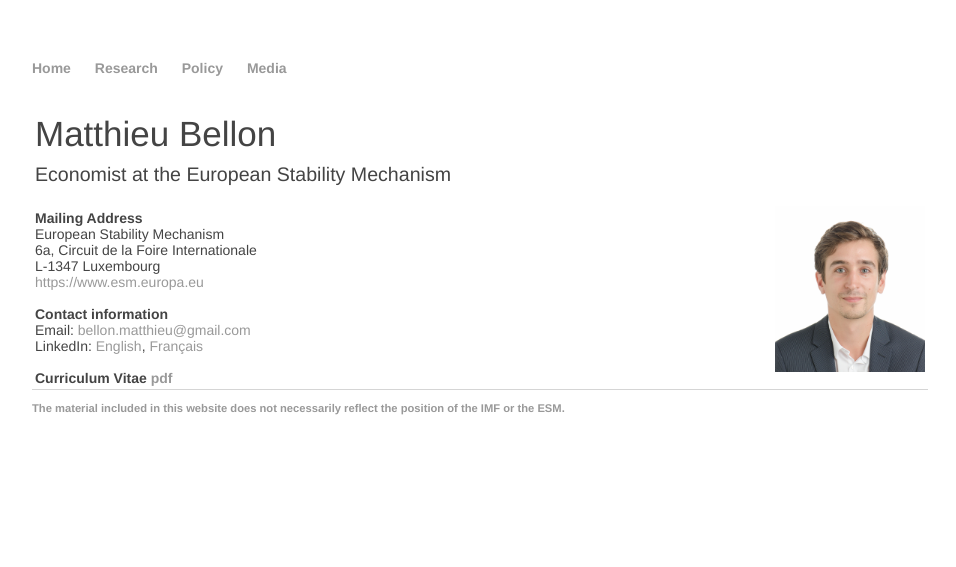
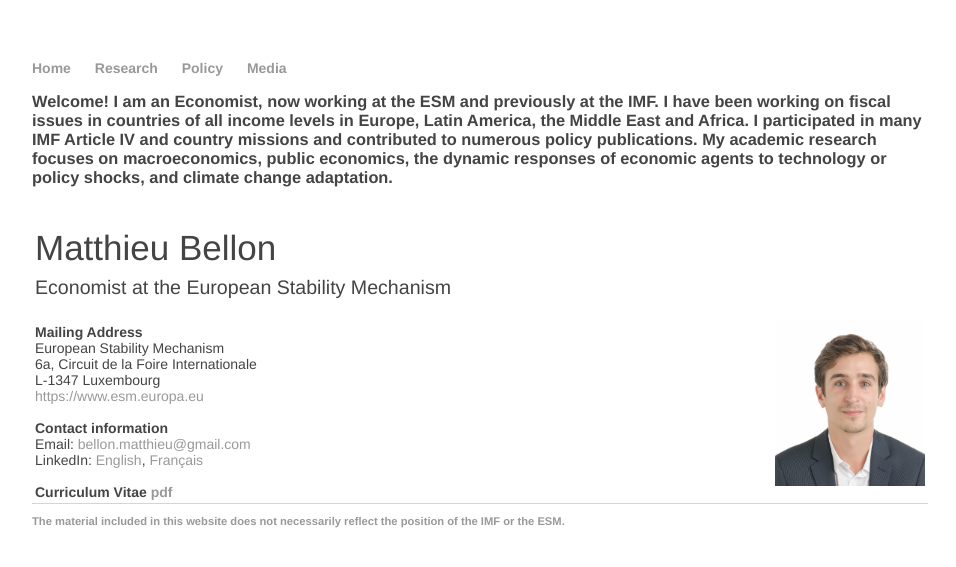
Before and after one commit to matthieubellon/matthieubellon.github.io, a Jekyll site: the page built from index.html, in a window 1280 px wide. Shown: the top 567 px of the page, without its empty margins (160-1116 px from the left). Built offline with Jekyll 4.4.1, drawn with Linux system fonts in a browser that asks for light colours.

Commit message:
Update index.html

```diff
--- a/index.html
+++ b/index.html
@@ -10,6 +10,10 @@ title: Matthieu Bellon, Economist
 <!-- <h2>Economist at the IMF</h2> -->
 <h2>Economist at the European Stability Mechanism</h2>
 </td>
+<h3>Welcome!
+</div>
+I am an Economist, now working at the ESM and previously at the IMF. I have been working on fiscal issues in countries of all income levels in Europe, Latin America, the Middle East and Africa. I participated in many IMF Article IV and country missions and contributed to numerous policy publications. My academic research focuses on macroeconomics, public economics, the dynamic responses of economic agents to technology or policy shocks, and climate change adaptation.
+</h3>
 </tr>
 </tbody></table>
 </div>
```
